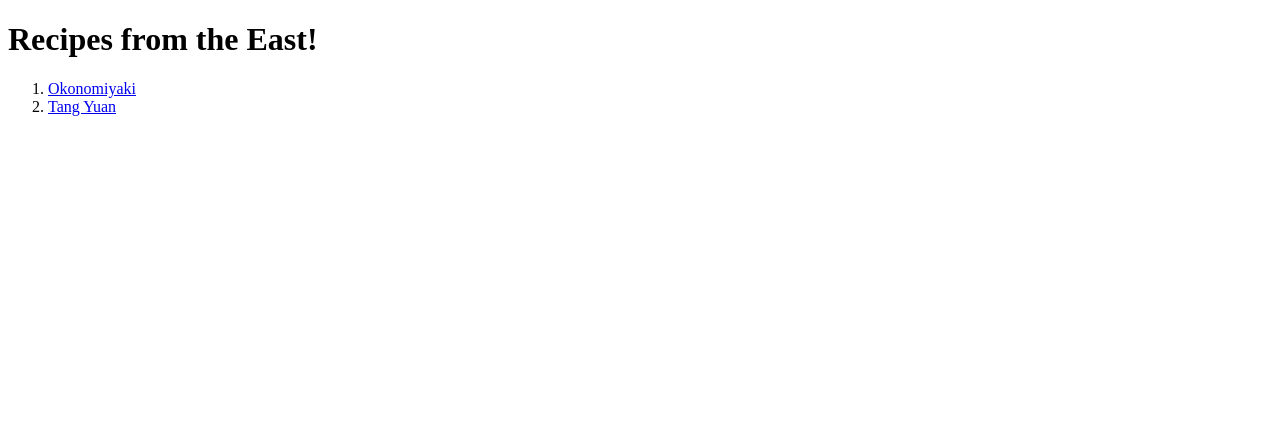
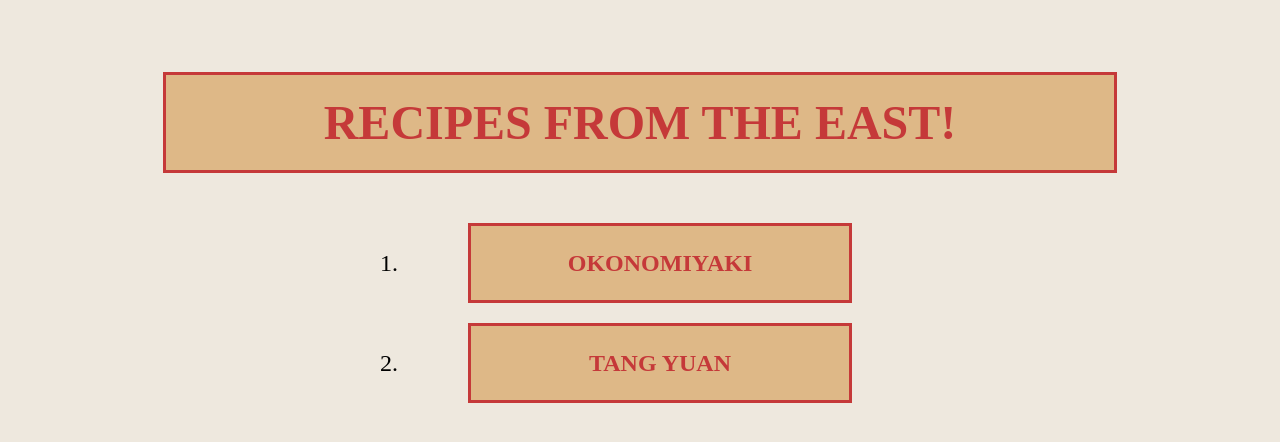
Before and after one commit to ShanHng/odin-recipes, a plain HTML site: page index.html in a window 1280 px wide. Drawn offline with Linux system fonts and the light colour scheme.

Commit message:
Style pages with CSS
Added styles.css
.html files are modified to contain classes for styling

```diff
--- a/index.html
+++ b/index.html
@@ -4,12 +4,13 @@
     <meta charset="UTF-8">
     <meta name="viewport" content="width=device-width, initial-scale=1.0">
     <title>Odin Recipes</title>
+    <link rel="stylesheet" href="styles.css" />
 </head>
 <body>
-    <h1>Recipes from the East!</h1>
-    <ol>
-        <li><a href="./recipes/okonomiyaki.html">Okonomiyaki</a></li>
-        <li><a href="./recipes/tangyuan.html">Tang Yuan</a></li>
+    <h1 class="home-page-box home-page-header title">Recipes from the East!</h1>
+    <ol class="home-page-content list">
+        <li><a href="./recipes/okonomiyaki.html"> <button class="home-page-list-item home-page-box">Okonomiyaki</button></a></li>
+        <li><a href="./recipes/tangyuan.html"><button class="home-page-list-item home-page-box">Tang Yuan</button></a></li>
     </ol>
 </body>
 </html>
--- /dev/null
+++ b/styles.css
@@ -0,0 +1,65 @@
+:root {
+    /* colors */
+    --red: rgb(197, 57, 57);
+    --beige: #eee8de;
+    --orange: burlywood;
+
+    /* font sizes */
+    --font-large: 48px;
+    --font-medium: 36px;
+    --font-small: 24px;
+}
+
+* {
+    font-family:'Times New Roman', Times, serif;
+}
+
+body {
+    background-color: var(--beige);
+    padding: 5vw;
+}
+
+.home-page-box {
+    background-color: var(--orange);
+    border: 3px solid;
+    color: var(--red);
+}
+
+.home-page-content {
+    font-size: var(--font-small);
+    text-align: center;
+    margin: 0 auto;
+    width: 40vw;
+}
+
+.home-page-list-item {
+    box-sizing: border-box;
+    height: 10vh;
+    width: 30vw;
+    margin: 10px;
+    font-size: var(--font-small);
+    text-transform: uppercase;
+    font-weight: 700;
+}
+
+.home-page-list-item:hover {
+    opacity: 0.7;
+}
+
+.home-page-header {
+    padding: 20px;
+}
+
+.title {
+    font-size: var(--font-large);
+    text-transform: uppercase;
+    text-align: center;
+    width: 80%;
+    margin: 0 auto;
+    margin-bottom: 5vh;
+}
+
+img {
+    margin: 0 auto;
+    display: block;
+}
```
Also changed, not shown: recipes/okonomiyaki.html (+2 -1 lines), recipes/tangyuan.html (+3 -2 lines).
